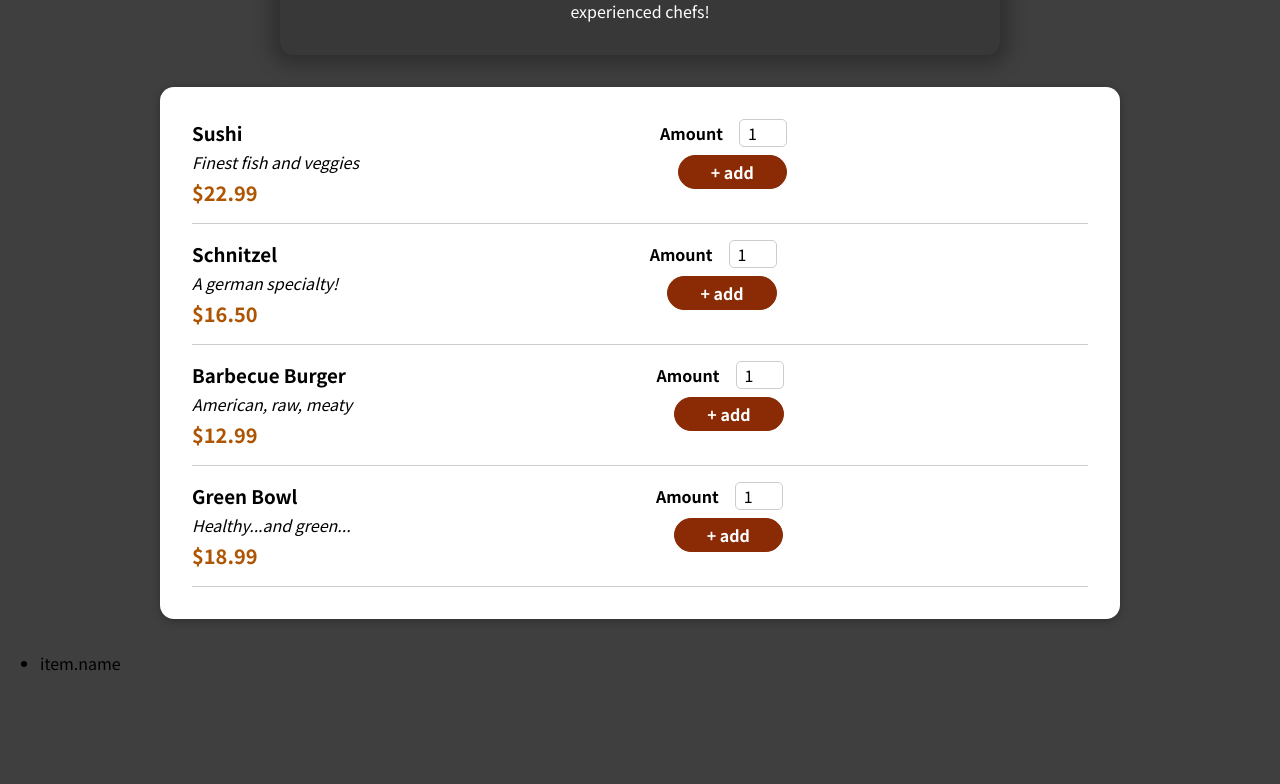
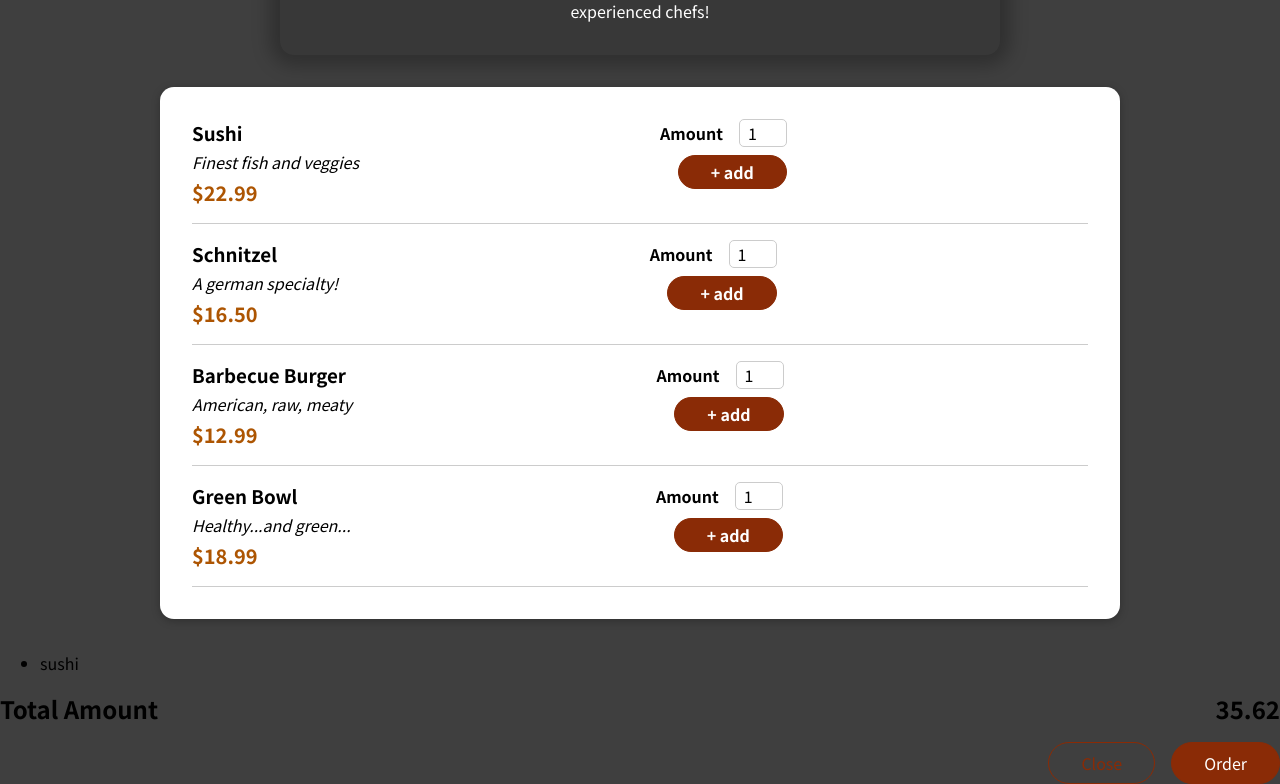
Before and after one commit to hadar-g/food-order-app, a React (Create React App) app: page / in a window 1280 px wide. Shown: the part 418-1202 px from the top of the page. Before the commit the page ends 1109 px from the top, so only its background shows below. Built offline with nearby package versions, Linux system fonts and the light colour scheme.

Commit message:
wrote cart.js, added modal  class

```diff
--- a/src/components/Cart/Cart.js
+++ b/src/components/Cart/Cart.js
@@ -1,12 +1,18 @@
 import classes from './Cart.module.css'
 
-const cartItems = <ul className = {classes['cart-tiems']}>{[{id: 'c1', name: 'sushi', amount : 2, price: 12.99}].map(item => <li>item.name</li>)}</ul>
+const cartItems = <ul className = {classes['cart-tiems']}>{[{id: 'c1', name: 'sushi', amount : 2, price: 12.99}].map((item) => <li>{item.name}</li>)}</ul>
 const Cart = props => {
     return(
         <div>
             {cartItems}
-            <div></div>
-            <div></div>
+            <div className = {classes.total}>
+                <span>Total Amount</span>
+                <span>35.62</span>
+            </div>
+            <div className = {classes.actions}>
+                <button className = {classes['button--alt']} > Close</button>
+                <button className = {classes.button}>Order</button>
+            </div>
         </div>
     )
 }
```
Also changed, not shown: src/components/UI/Modal.js (added, +7 -0 lines), src/components/UI/Modal.module.css (added, +40 -0 lines).
